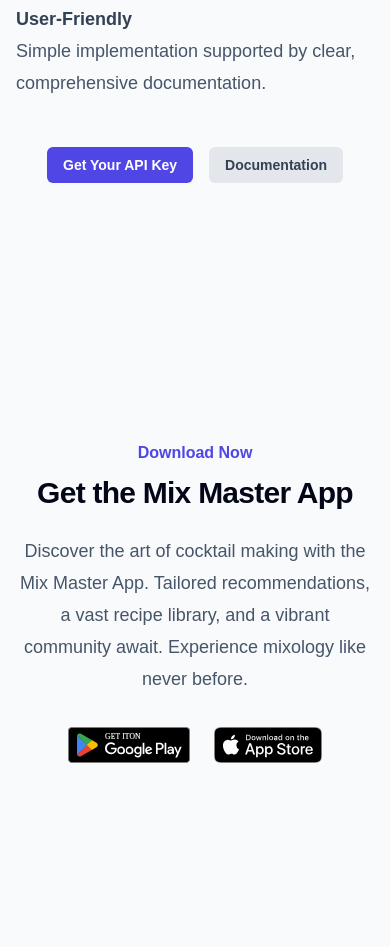
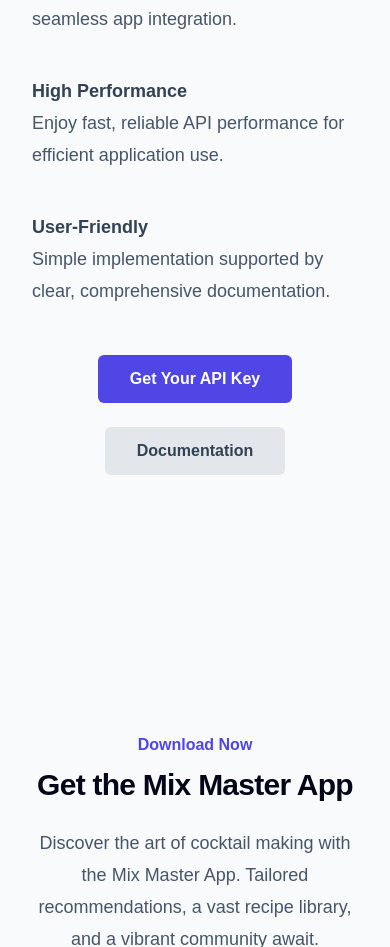
Before and after one commit to robertarnorsson/mixmasterweb, a website: page index.html in a window 390 px wide. Shown: the part 2945-3892 px from the top of the page. Drawn offline with Linux system fonts and the light colour scheme.

Commit message:
Adjusted button pos and padding

```diff
--- a/index.html
+++ b/index.html
@@ -26,7 +26,7 @@
   </head>
   <div class="mouse-effect-circle hidden dark:border-slate-50 border-slate-950 z-[999]"></div>
   <body
-    class="bg-slate-50 dark:bg-slate-950 overflow-x-hidden font-rubik dark:selection:bg-indigo-400 dark:selection:text-slate-50 selection:bg-indigo-200 selection:text-slate-950">
+    class="bg-slate-50 dark:bg-slate-950 overflow-x-hidden px-4 md:px-0 font-rubik dark:selection:bg-indigo-400 dark:selection:text-slate-50 selection:bg-indigo-200 selection:text-slate-950">
     <header class="bg-slate-50 dark:bg-slate-950 fixed top-0 shadow-md dark:shadow-gray-800/25 shadow-gray-400/25 w-full z-[998]">
       <nav class="mx-auto flex max-w-screen-2xl items-center justify-between p-6 lg:px-8" aria-label="Global">
         <div class="flex lg:flex-1">
@@ -305,17 +305,17 @@
               Simple implementation supported by clear, comprehensive documentation.
             </div>
           </div>
-          <div class="mt-10 flex justify-center space-x-4">
+          <div class="mt-10 flex flex-col sm:flex-row justify-center items-center gap-6">
             <a
               href="https://api.mixmaster.app/pricing"
               target="_blank"
-              class="px-4 sm:px-8 py-2 sm:py-3 bg-indigo-600 text-white font-semibold rounded-md hover:bg-indigo-700 transition duration-300 text-sm sm:text-base">
+              class="px-8 py-3 bg-indigo-600 text-white font-semibold rounded-md hover:bg-indigo-700 transition duration-300">
               Get Your API Key
             </a>
             <a
               href="https://docs.mixmaster.app/"
               target="_blank"
-              class="px-4 sm:px-8 py-2 sm:py-3 bg-gray-500/15 dark:text-slate-400 text-slate-700 font-semibold rounded-md hover:bg-slate-300 transition duration-300 text-sm sm:text-base">
+              class="px-8 py-3 bg-gray-500/15 dark:text-slate-400 text-slate-700 font-semibold rounded-md hover:bg-slate-300 transition duration-300">
               Documentation
             </a>
           </div>
```
Also changed, not shown: tailwind.css.
